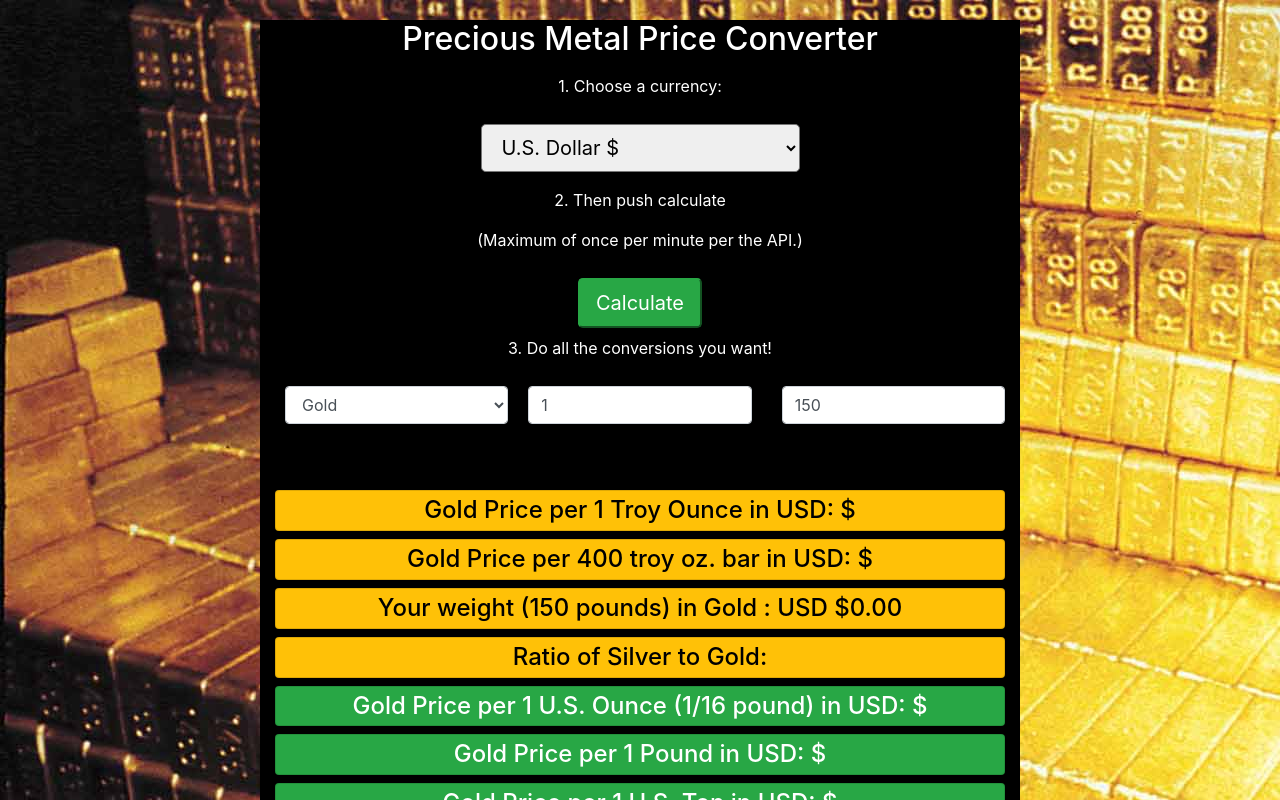
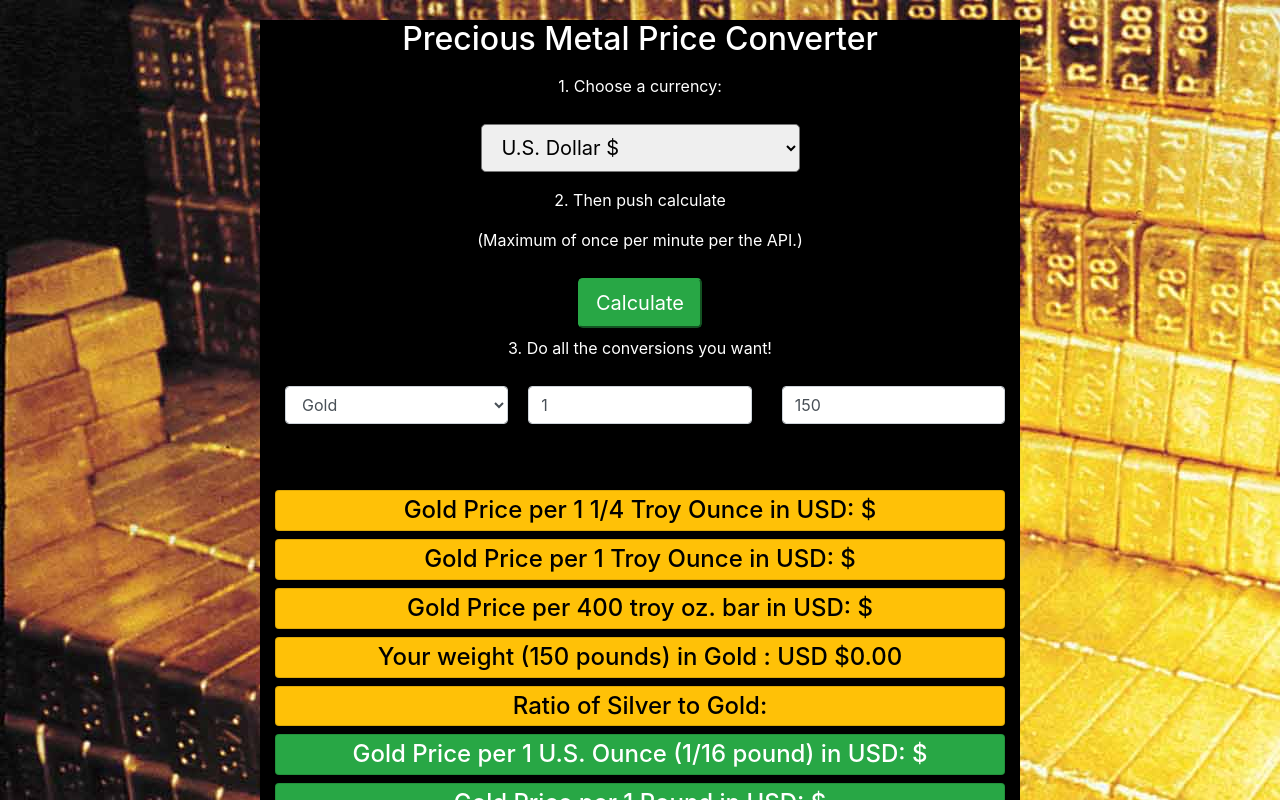
Before and after one commit to vibraniumforge/precious-metal-price, a React (Create React App) app: page / in a window 1280 px wide. Shown: the top 800 px of the page. Built offline with nearby package versions, Linux system fonts and the light colour scheme.

Commit message:
added another card

```diff
--- a/src/Components/OtherCard.js
+++ b/src/Components/OtherCard.js
@@ -4,6 +4,34 @@ class OtherCard extends React.PureComponent {
   render() {
     return (
       <React.Fragment>
+        <div className="card bg-warning mb-2">
+          <div className="card-block" id="quarterTroyOzOutput">
+            <h4>
+              {this.props.metalChoice} Price per{" "}
+              {this.props.amount !== 1 ? this.props.amount : ""} 1/4 Troy Ounce
+              {this.props.amount > 1 ? "s" : ""} in {this.props.currency}:{" "}
+              <span className="number">
+                {this.props.currencySignIsBefore === true
+                  ? this.props.currencySign
+                  : ""}
+                {this.props.price[this.props.metalChoice]
+                  ? (
+                      this.props.price[this.props.metalChoice] *
+                      0.25 *
+                      this.props.amount *
+                      1
+                    )
+                      .toFixed(2)
+                      .toString()
+                      .replace(/\B(?=(\d{3})+(?!\d))/g, ",")
+                  : ""}{" "}
+                {this.props.currencySignIsBefore === false
+                  ? this.props.currencySign
+                  : ""}
+              </span>
+            </h4>
+          </div>
+        </div>
         <div className="card bg-warning mb-2">
           <div className="card-block" id="troyOzOutput">
             <h4>
```
